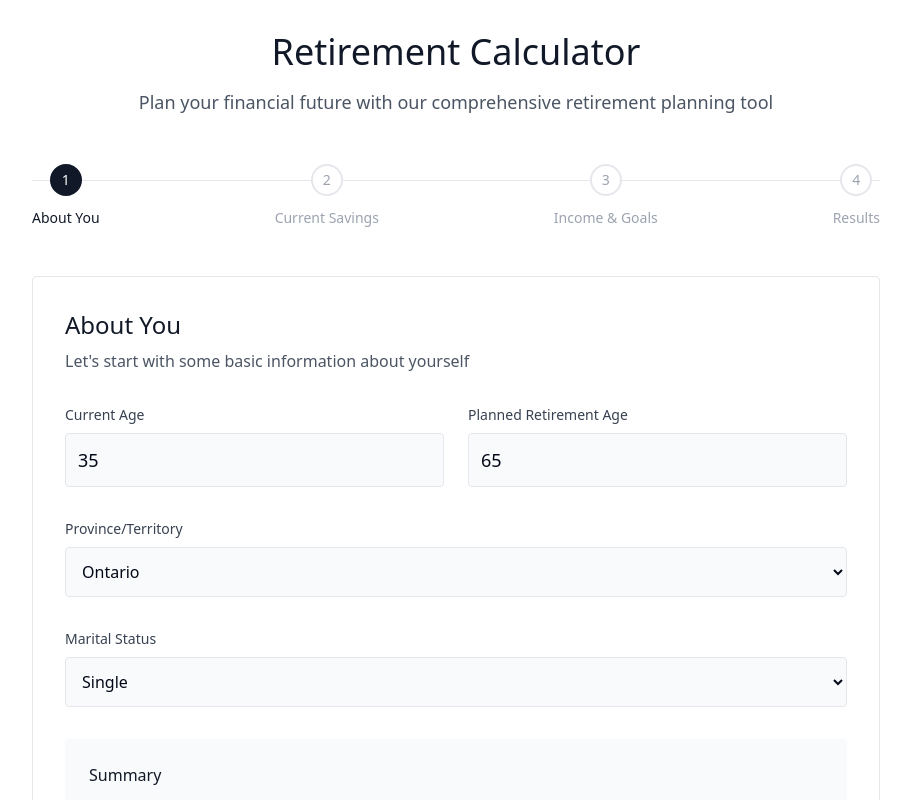
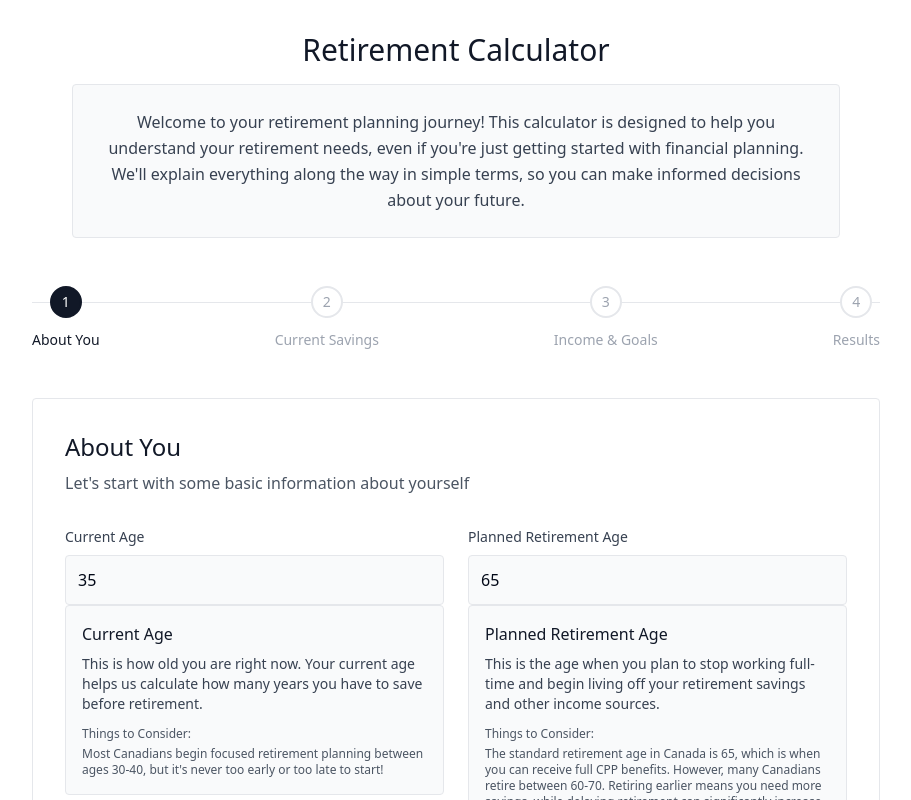
Before and after one commit to Hemin033/loveable-future-plan, a React (Vite) app: page / in a window 1280 px wide. Shown: the top 800 px of the page, without its empty margins (184-1095 px from the left). Built offline with nearby package versions, Linux system fonts and the light colour scheme.

Commit message:
Add introduction, tooltips, and explanations
Implement introduction, section tooltips, and explanations for various sections.

```diff
--- a/src/components/RetirementCalculator.tsx
+++ b/src/components/RetirementCalculator.tsx
@@ -64,12 +64,18 @@ const RetirementCalculator = () => {
       <div className="max-w-4xl mx-auto px-6 py-8">
         {/* Header */}
         <div className="text-center mb-12">
-          <h1 className="text-4xl font-medium text-gray-900 mb-4">
+          <h1 className="text-3xl font-medium text-gray-900 mb-4">
             Retirement Calculator
           </h1>
-          <p className="text-lg text-gray-600 max-w-2xl mx-auto">
-            Plan your financial future with our comprehensive retirement planning tool
-          </p>
+
+          {/* Introduction Section */}
+          <div className="max-w-3xl mx-auto mb-8">
+            <div className="bg-gray-50 border border-gray-200 rounded p-6">
+              <p className="text-gray-700 leading-relaxed">
+                Welcome to your retirement planning journey! This calculator is designed to help you understand your retirement needs, even if you're just getting started with financial planning. We'll explain everything along the way in simple terms, so you can make informed decisions about your future.
+              </p>
+            </div>
+          </div>
         </div>
 
         {/* Progress Bar */}
--- a/src/components/calculator/AboutYou.tsx
+++ b/src/components/calculator/AboutYou.tsx
@@ -1,5 +1,6 @@
 
 import { CalculatorData } from "./types";
+import ExplanationCard from "./ExplanationCard";
 
 interface AboutYouProps {
   data: CalculatorData;
@@ -37,7 +38,12 @@ const AboutYou = ({ data, updateData }: AboutYouProps) => {
               onChange={(e) => updateData({ currentAge: parseInt(e.target.value) || 18 })}
               min="18"
               max="80"
-              className="w-full px-3 py-3 bg-gray-50 border border-gray-200 rounded text-lg focus:outline-none focus:border-gray-400"
+              className="w-full px-3 py-3 bg-gray-50 border border-gray-200 rounded focus:outline-none focus:border-gray-400"
+            />
+            <ExplanationCard
+              title="Current Age"
+              explanation="This is how old you are right now. Your current age helps us calculate how many years you have to save before retirement."
+              thingsToConsider="Most Canadians begin focused retirement planning between ages 30-40, but it's never too early or too late to start!"
             />
           </div>
 
@@ -51,7 +57,12 @@ const AboutYou = ({ data, updateData }: AboutYouProps) => {
               onChange={(e) => updateData({ retirementAge: Math.max(data.currentAge + 1, parseInt(e.target.value) || 65) })}
               min={data.currentAge + 1}
               max="80"
-              className="w-full px-3 py-3 bg-gray-50 border border-gray-200 rounded text-lg focus:outline-none focus:border-gray-400"
+              className="w-full px-3 py-3 bg-gray-50 border border-gray-200 rounded focus:outline-none focus:border-gray-400"
+            />
+            <ExplanationCard
+              title="Planned Retirement Age"
+              explanation="This is the age when you plan to stop working full-time and begin living off your retirement savings and other income sources."
+              thingsToConsider="The standard retirement age in Canada is 65, which is when you can receive full CPP benefits. However, many Canadians retire between 60-70. Retiring earlier means you need more savings, while delaying retirement can significantly increase your financial security. Working just 2-3 years longer can increase your retirement security by 25% or more."
             />
           </div>
         </div>
@@ -72,6 +83,11 @@ const AboutYou = ({ data, updateData }: AboutYouProps) => {
               </option>
             ))}
           </select>
+          <ExplanationCard
+            title="Province/Territory"
+            explanation="Your location in Canada affects tax rates, healthcare coverage, and certain retirement benefits."
+            thingsToConsider="Retirement costs can vary significantly by province. Quebec has its own pension plan (QPP) instead of CPP. Some provinces like Ontario have higher living costs but may offer better healthcare services for seniors."
+          />
         </div>
 
         {/* Marital Status */}
@@ -90,6 +106,11 @@ const AboutYou = ({ data, updateData }: AboutYouProps) => {
               </option>
             ))}
           </select>
+          <ExplanationCard
+            title="Marital Status"
+            explanation="Your relationship status affects retirement planning through potential income splitting, shared expenses, and survivor benefits."
+            thingsToConsider="Couples can often reduce taxes through income splitting strategies. Single retirees typically need 70-80% of a couple's income to maintain a similar lifestyle due to shared housing and other costs."
+          />
         </div>
 
         {/* Summary */}
--- a/src/components/calculator/CurrentSavings.tsx
+++ b/src/components/calculator/CurrentSavings.tsx
@@ -1,4 +1,6 @@
+
 import { CalculatorData } from "./types";
+import ExplanationCard from "./ExplanationCard";
 
 interface CurrentSavingsProps {
   data: CalculatorData;
@@ -43,6 +45,11 @@ const CurrentSavings = ({ data, updateData }: CurrentSavingsProps) => {
             />
           </div>
           <p className="text-sm text-gray-500 mt-1">Registered Retirement Savings Plan</p>
+          <ExplanationCard
+            title="RRSP Balance"
+            explanation="A Registered Retirement Savings Plan (RRSP) is a tax-advantaged account specifically designed for retirement savings. Contributions are tax-deductible, and investments grow tax-free until withdrawal."
+            thingsToConsider="The average Canadian approaching retirement (age 55+) has approximately $125,000 in RRSP savings. Financial experts often recommend having 1x your annual salary saved by age 30, 3x by 40, 6x by 50, and 8x by 60."
+          />
         </div>
 
         {/* TFSA Balance */}
@@ -63,6 +70,11 @@ const CurrentSavings = ({ data, updateData }: CurrentSavingsProps) => {
             />
           </div>
           <p className="text-sm text-gray-500 mt-1">Tax-Free Savings Account</p>
+          <ExplanationCard
+            title="TFSA Balance"
+            explanation="A Tax-Free Savings Account (TFSA) allows your investments to grow tax-free, and you pay no taxes when you withdraw the money, making it an excellent complement to RRSPs for retirement."
+            thingsToConsider="TFSAs are particularly valuable in retirement for flexibility and tax-free withdrawals. Unlike RRSPs, TFSA withdrawals don't affect income-tested benefits like OAS. The 2025 annual contribution limit is $7,000, with a cumulative limit of $95,000 for someone who was 18+ in 2009."
+          />
         </div>
 
         <div className="grid grid-cols-1 md:grid-cols-2 gap-6">
@@ -83,6 +95,11 @@ const CurrentSavings = ({ data, updateData }: CurrentSavingsProps) => {
                 placeholder="0"
               />
             </div>
+            <ExplanationCard
+              title="Company Pension"
+              explanation="A company pension is a retirement plan offered by employers that provides regular income during retirement, either based on your salary and years of service (defined benefit) or investment performance (defined contribution)."
+              thingsToConsider="Only about 37% of Canadian workers have employer pension coverage, with higher rates in the public sector. If you have a defined benefit pension, it significantly reduces the amount you need to save personally."
+            />
           </div>
 
           {/* Other Savings */}
@@ -102,6 +119,11 @@ const CurrentSavings = ({ data, updateData }: CurrentSavingsProps) => {
                 placeholder="0"
               />
             </div>
+            <ExplanationCard
+              title="Non-Registered Savings"
+              explanation="These are regular savings or investment accounts without special tax advantages. While they don't offer tax deductions or tax-free growth, they provide flexibility with no withdrawal restrictions."
+              thingsToConsider="Non-registered accounts can be tax-efficient for certain investments like Canadian dividend stocks (eligible for the dividend tax credit) and investments that generate capital gains (only 50% taxable)."
+            />
           </div>
         </div>
 
@@ -123,6 +145,11 @@ const CurrentSavings = ({ data, updateData }: CurrentSavingsProps) => {
             />
           </div>
           <p className="text-sm text-gray-500 mt-1">Combined monthly contributions to all retirement accounts</p>
+          <ExplanationCard
+            title="Monthly Contributions"
+            explanation="This is how much you're regularly adding to your retirement savings each month across all your accounts."
+            thingsToConsider="Financial experts often recommend saving 10-15% of your pre-tax income for retirement. Even small increases in your monthly contributions can have a significant impact over time thanks to compound growth. A balanced approach using both RRSPs and TFSAs is often optimal."
+          />
         </div>
 
         {/* Summary */}
--- /dev/null
+++ b/src/components/calculator/ExplanationCard.tsx
@@ -0,0 +1,25 @@
+
+interface ExplanationCardProps {
+  title: string;
+  explanation: string;
+  thingsToConsider: string;
+}
+
+const ExplanationCard = ({ title, explanation, thingsToConsider }: ExplanationCardProps) => {
+  return (
+    <div className="bg-gray-50 border border-gray-200 rounded p-4 mb-4">
+      <h4 className="font-medium text-gray-900 mb-2">{title}</h4>
+      <div className="space-y-3">
+        <div>
+          <p className="text-sm text-gray-700 mb-2">{explanation}</p>
+        </div>
+        <div>
+          <p className="text-xs font-medium text-gray-600 mb-1">Things to Consider:</p>
+          <p className="text-xs text-gray-600">{thingsToConsider}</p>
+        </div>
+      </div>
+    </div>
+  );
+};
+
+export default ExplanationCard;
--- a/src/components/calculator/ProgressBar.tsx
+++ b/src/components/calculator/ProgressBar.tsx
@@ -1,13 +1,31 @@
+
+import Tooltip from "./Tooltip";
 
 interface ProgressBarProps {
   currentStep: number;
 }
 
 const steps = [
-  { number: 1, title: "About You" },
-  { number: 2, title: "Current Savings" },
-  { number: 3, title: "Income & Goals" },
-  { number: 4, title: "Results" }
+  {
+    number: 1,
+    title: "About You",
+    tooltip: "Basic information about you that helps us personalize your retirement plan."
+  },
+  {
+    number: 2,
+    title: "Current Savings",
+    tooltip: "Information about what you've already saved for retirement."
+  },
+  {
+    number: 3,
+    title: "Income & Goals",
+    tooltip: "Details about your income needs and other sources of retirement income."
+  },
+  {
+    number: 4,
+    title: "Results",
+    tooltip: "Your personalized retirement projection and recommendations."
+  }
 ];
 
 const ProgressBar = ({ currentStep }: ProgressBarProps) => {
@@ -24,7 +42,8 @@ const ProgressBar = ({ currentStep }: ProgressBarProps) => {
 
         {/* Steps */}
         {steps.map((step) => (
-          <div key={step.number} className="flex flex-col items-center relative z-10">
+          <Tooltip key={step.number} content={step.tooltip}>
+            <div className="flex flex-col items-center relative z-10 cursor-help">
               <div
                 className={`w-8 h-8 rounded-full border-2 flex items-center justify-center font-medium text-sm transition-all ${
                   step.number <= currentStep
@@ -47,6 +66,7 @@ const ProgressBar = ({ currentStep }: ProgressBarProps) => {
                 </div>
               </div>
             </div>
+          </Tooltip>
         ))}
       </div>
     </div>
--- /dev/null
+++ b/src/components/calculator/Tooltip.tsx
@@ -0,0 +1,32 @@
+
+import { useState } from "react";
+
+interface TooltipProps {
+  content: string;
+  children: React.ReactNode;
+  className?: string;
+}
+
+const Tooltip = ({ content, children, className = "" }: TooltipProps) => {
+  const [isVisible, setIsVisible] = useState(false);
+
+  return (
+    <div className="relative inline-block">
+      <div
+        onMouseEnter={() => setIsVisible(true)}
+        onMouseLeave={() => setIsVisible(false)}
+        className={className}
+      >
+        {children}
+      </div>
+      {isVisible && (
+        <div className="absolute z-50 bottom-full left-1/2 transform -translate-x-1/2 mb-2 px-3 py-2 bg-gray-900 text-white text-sm rounded max-w-xs whitespace-normal">
+          {content}
+          <div className="absolute top-full left-1/2 transform -translate-x-1/2 border-4 border-transparent border-t-gray-900"></div>
+        </div>
+      )}
+    </div>
+  );
+};
+
+export default Tooltip;
```
Lines whose indentation alone changed are shown as unchanged.
